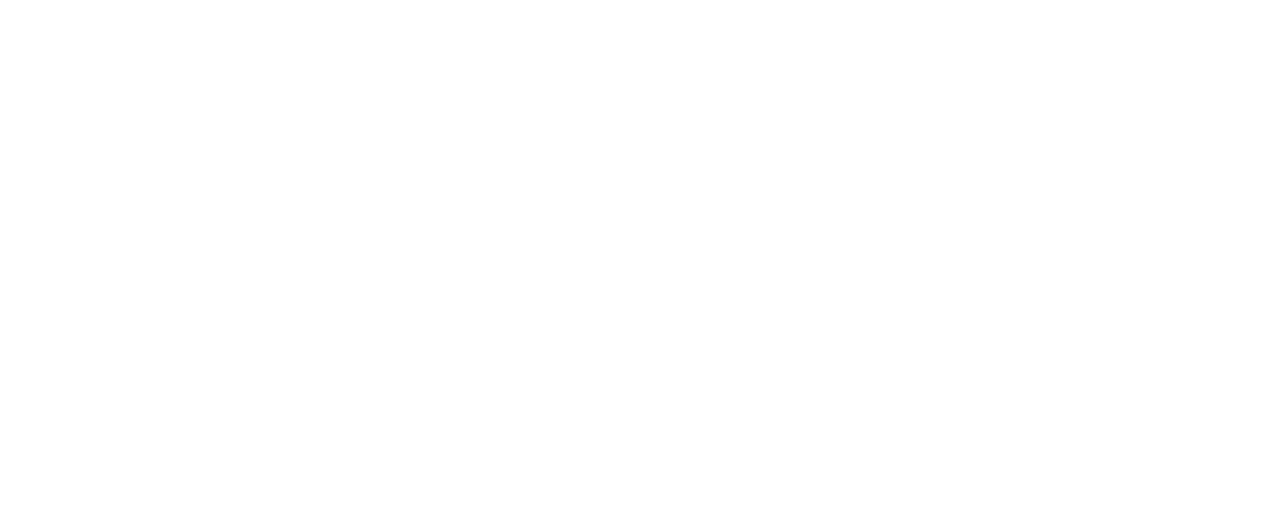
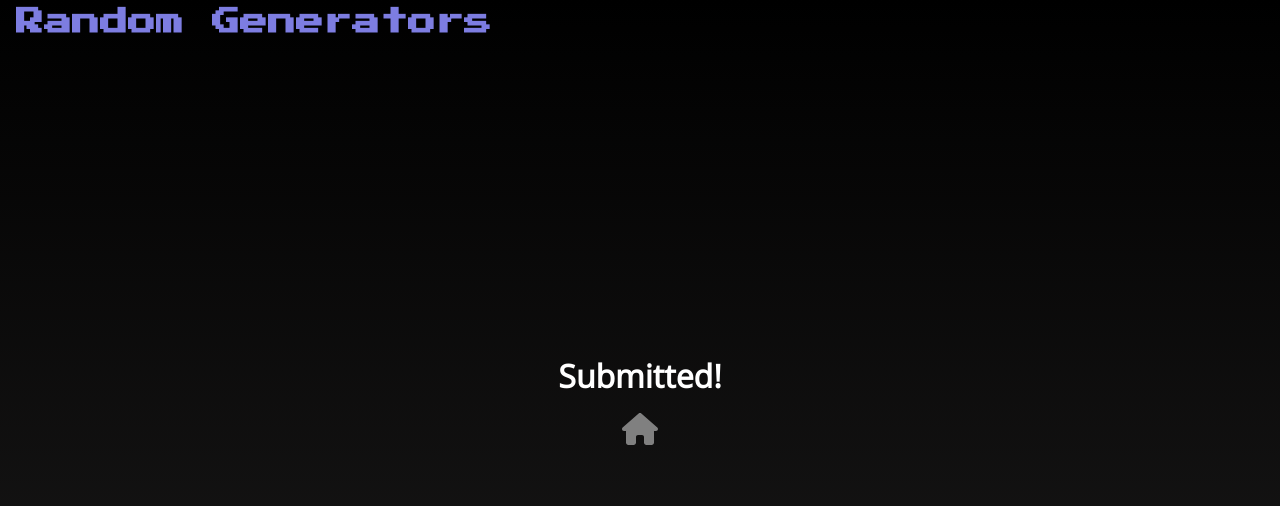
Before and after one commit to 0xRomRom/Random-Generators-V2, a React (Create React App) app in the folder random-generators-v2/: page /contact in a window 1280 px wide. Before the commit this address had no page. Shown: the top 506 px of the page. Built offline with nearby package versions, Linux system fonts and the light colour scheme.

Commit message:
Contact modal added

```diff
--- a/random-generators-v2/src/App.js
+++ b/random-generators-v2/src/App.js
@@ -4,6 +4,7 @@
 import MainApp from "./components/UI/MainApp.js";
 import Privacy from "./components/UI/Privacy.js";
 import Terms from "./components/UI/Terms.js";
+import Contact from "./components/UI/Contact.js";
 
 function App() {
   return (
@@ -13,6 +14,7 @@
           <Route path="/" element={<MainApp />}></Route>
           <Route path="/privacy" element={<Privacy />}></Route>
           <Route path="/terms" element={<Terms />}></Route>
+          <Route path="/contact" element={<Contact />}></Route>
         </Routes>
       </ScrollToTop>
     </Fragment>
--- a/random-generators-v2/src/components/UI/Contact.js
+++ b/random-generators-v2/src/components/UI/Contact.js
@@ -1,5 +1,72 @@
 import cl from "./Contact.module.css";
+import { Link } from "react-router-dom";
+import React, { useRef, useState } from "react";
+import { FontAwesomeIcon } from "@fortawesome/react-fontawesome";
+import { faHouse } from "@fortawesome/free-solid-svg-icons";
 
-const Contact = () => {};
+const Contact = () => {
+  const messageRef = useRef("");
+  const emailRef = useRef("");
+  const [submitted, setSubmitted] = useState(true);
+
+  const submissionHandler = (e) => {
+    const userMessage = {
+      message: messageRef.current.value,
+      email: emailRef.current.value,
+    };
+    fetch(
+      `https://random-generators-e2692-default-rtdb.firebaseio.com/messages.json`,
+      {
+        method: "POST",
+        body: JSON.stringify(userMessage),
+        headers: {
+          "Content-Type": "application/json",
+        },
+      }
+    ).then((response) => {
+      return response.status === 200 ? setSubmitted(true) : null;
+      console.log(response.status);
+    });
+
+    e.preventDefault();
+    console.log(messageRef.current.value);
+    console.log(emailRef.current.value);
+  };
+
+  return (
+    <div className={cl["main-div"]}>
+      <Link to="/">
+        <h1 className={cl.logo}>Random Generators</h1>
+      </Link>
+      {!submitted && (
+        <div className={cl["contact-box"]}>
+          <h3 className={cl.hero}>
+            We'll try to get back at you as soon as possible
+          </h3>
+          <form>
+            <textarea className={cl.message} ref={messageRef}></textarea>
+            <input
+              type="email"
+              className={cl.email}
+              placeholder="Your email address"
+              ref={emailRef}
+            ></input>
+            <button className={cl.submit} onClick={submissionHandler}>
+              Submit
+            </button>
+          </form>
+        </div>
+      )}
+      {submitted && (
+        <>
+          <h1 className={cl.thanks}>Submitted!</h1>
+          <Link to="/">
+            <FontAwesomeIcon icon={faHouse} className={cl.home} />
+          </Link>
+        </>
+      )}
+    </div>
+  );
+};
 
 export default Contact;
--- a/random-generators-v2/src/components/UI/Contact.module.css
+++ b/random-generators-v2/src/components/UI/Contact.module.css
@@ -0,0 +1,132 @@
+.main-div {
+  position: relative;
+  width: 100vw;
+  height: 100vh !important;
+  display: flex;
+  justify-content: center;
+  flex-direction: column;
+  align-items: center;
+  color: white;
+  background: linear-gradient(rgb(0, 0, 0), rgb(29, 28, 28)) !important;
+}
+
+.logo {
+  font-size: 1.75rem;
+  position: absolute;
+  left: 1rem;
+  font-family: "Press Start 2P", sans-serif;
+  color: rgb(125, 125, 225);
+  top: -0.5rem;
+  background-color: black;
+  padding-top: 1rem !important;
+  cursor: pointer;
+  transition: all 0.2s ease-in-out;
+}
+
+.logo:hover {
+  color: white !important;
+}
+
+.contact-box {
+  position: relative;
+  width: 25rem;
+  height: 30rem;
+  border: 2px solid rgb(5, 5, 204);
+  box-shadow: 0px 0px 12px rgb(125, 125, 225);
+  border-radius: 0.5rem;
+  background-color: transparent;
+}
+
+.hero {
+  text-align: center;
+  font-size: 1rem;
+  padding-top: 1rem !important;
+}
+
+.message {
+  position: relative;
+  width: 80% !important;
+  height: 15rem !important;
+  left: 10%;
+  top: 3rem;
+  border: 2px solid rgb(5, 5, 204);
+  box-shadow: 0px 0px 12px rgb(125, 125, 225);
+  outline: 0;
+  color: white;
+  padding: 0.5rem !important;
+  font-size: 1rem;
+  border-radius: 0.5rem;
+  font-family: "Open Sans";
+}
+
+.email {
+  position: relative;
+  width: 80% !important;
+  height: 2rem !important;
+  left: 10%;
+  top: 4rem;
+  border: 2px solid rgb(5, 5, 204);
+  box-shadow: 0px 0px 10px rgb(125, 125, 225);
+  outline: 0;
+  color: white;
+  padding: 0.5rem !important;
+  font-size: 1rem;
+  border-radius: 0.5rem;
+  padding-left: 0.75rem !important;
+  font-family: "Open Sans";
+}
+
+.submit {
+  position: relative;
+  width: 80%;
+  left: 10%;
+  top: 6rem;
+  height: 2.5rem;
+  outline: 0;
+  background-color: rgb(10, 10, 217) !important;
+  box-shadow: 0px 0px 10px rgb(5, 5, 204);
+  border: none;
+  color: white;
+  font-family: "Open Sans";
+  cursor: pointer;
+  border-radius: 0.5rem;
+  font-size: 1.1rem;
+  transition: all 0.2s ease-in-out;
+  letter-spacing: 2px;
+  font-weight: 800;
+}
+
+.thanks {
+  font-family: "Open Sans";
+  color: white;
+}
+
+.home {
+  margin-top: 1rem !important;
+  font-size: 2rem;
+  color: gray;
+  transition: all 0.2s ease-in-out;
+  cursor: pointer;
+}
+
+.home:hover {
+  margin-top: 1rem !important;
+  font-size: 2rem;
+  color: white;
+}
+
+.submit:hover {
+  background-color: rgb(53, 53, 187) !important;
+}
+
+@media only screen and (max-width: 500px) {
+  .logo {
+    font-size: 1.35rem;
+  }
+}
+
+@media only screen and (max-width: 400px) {
+  .logo {
+    font-size: 1.1rem;
+  }
+}
--- a/random-generators-v2/src/components/UI/Footer.js
+++ b/random-generators-v2/src/components/UI/Footer.js
@@ -4,7 +4,7 @@
 const Footer = () => {
   return (
     <ul className={cl.list}>
-      <Link>Contact us</Link>
+      <Link to="/contact">Contact us</Link>
       <Link to="/terms">Terms</Link>
       <Link to="/privacy">Privacy Policy</Link>
     </ul>
```
